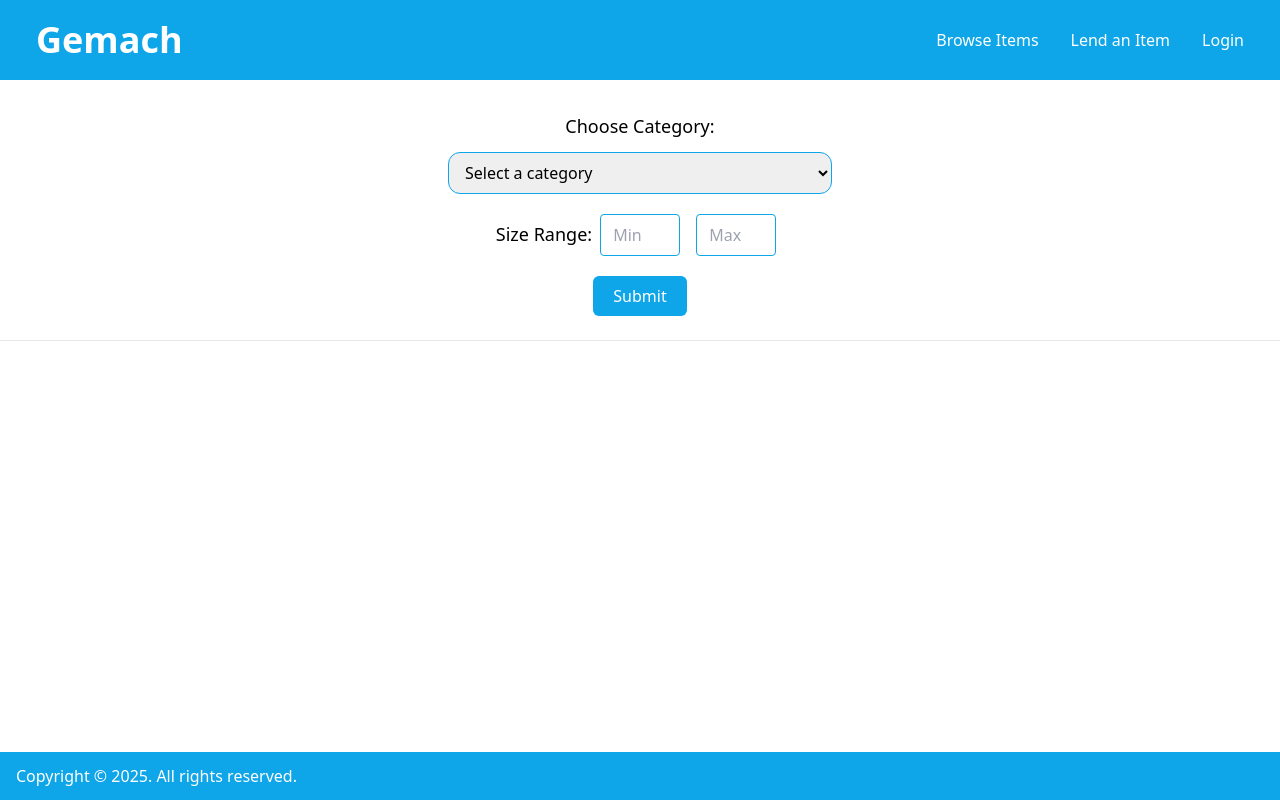
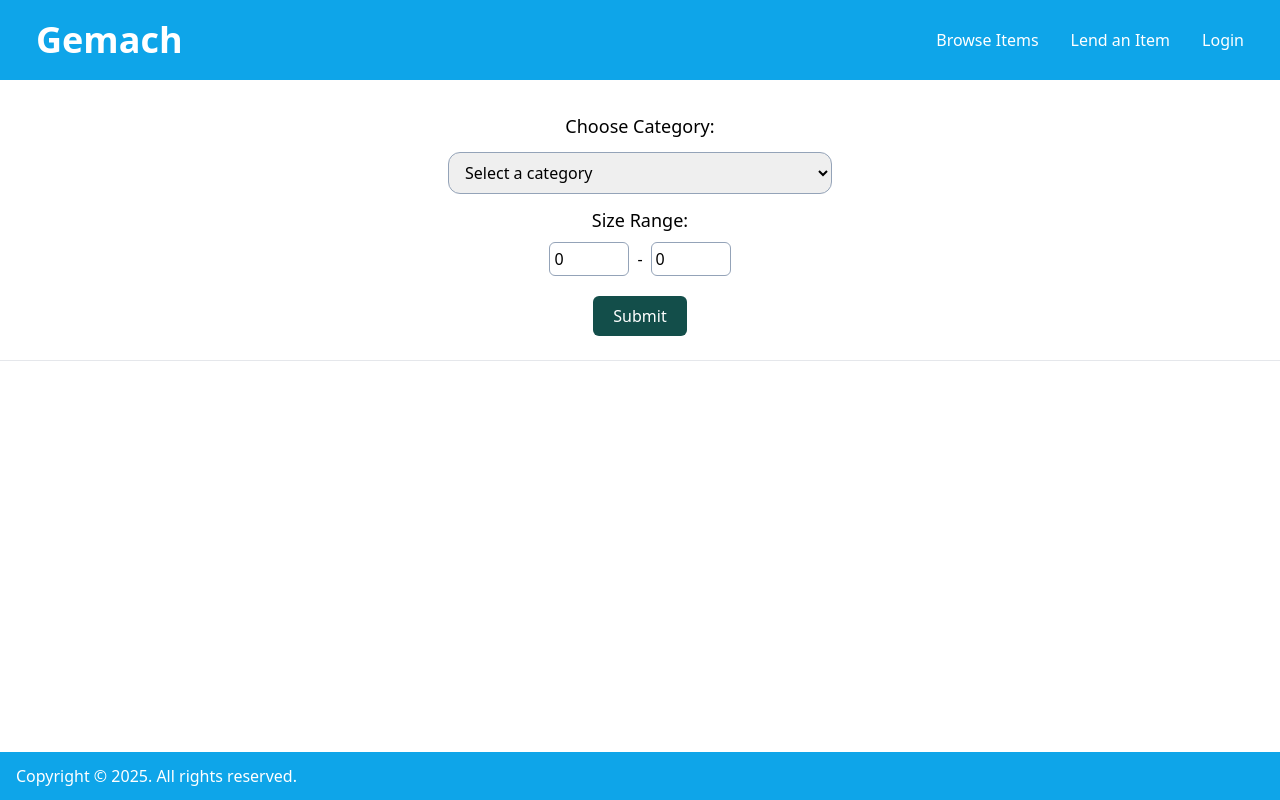
Before and after one commit to akivaab/training-app, a React (Vite) app in the folder client/: page /items in a window 1280 px wide. Built offline with nearby package versions, Linux system fonts and the light colour scheme.

Commit message:
more styling

```diff
--- a/client/src/components/item/ItemList.tsx
+++ b/client/src/components/item/ItemList.tsx
@@ -7,15 +7,17 @@ type PropsType = {
 
 function ItemList({ items }: PropsType) {
   return (
-    <div>
+    <div className="mt-4 flex flex-col gap-2">
       {items.map((item) => (
-        <Link
-          to={`${item.id}`}
-          key={item.id}
-          className="container mx-auto bg-blue-400 text-white"
-        >
-          {item.description}
-        </Link>
+        <div className="container mx-auto rounded-md bg-sky-200 p-4 transition-colors duration-75 hover:bg-sky-600 hover:text-white">
+          <Link to={`${item.id}`} key={item.id}>
+            <h3 className="text-xl">
+              {item.category.charAt(0).toUpperCase() + item.category.slice(1)},
+              Size {item.size}
+            </h3>
+            <p>{item.description}</p>
+          </Link>
+        </div>
       ))}
     </div>
   );
--- a/client/src/components/item/ItemSearchMenu.tsx
+++ b/client/src/components/item/ItemSearchMenu.tsx
@@ -20,20 +20,16 @@ function ItemSearchMenu({ onSubmit }: PropsType) {
 
   const [inputCategory, setInputCategory] = useState<CategoryType | null>(null);
   const [inputNumericalSize, setInputNumericalSize] = useState({
-    min: "",
-    max: ""
+    min: 0,
+    max: 0
   });
 
   function handleSubmit() {
-    const sizeMin = parseInt(inputNumericalSize.min);
-    const sizeMax = parseInt(inputNumericalSize.max);
+    const sizeMin = inputNumericalSize.min;
+    const sizeMax = inputNumericalSize.max;
     if (!inputCategory) {
       alert("Select a category");
-    } else if (
-      isNaN(sizeMin) ||
-      isNaN(sizeMax) ||
-      inputNumericalSize.min > inputNumericalSize.max
-    ) {
+    } else if (inputNumericalSize.min > inputNumericalSize.max) {
       alert("Invalid size range");
     } else {
       onSubmit(inputCategory, { min: sizeMin, max: sizeMax });
@@ -49,7 +45,7 @@ function ItemSearchMenu({ onSubmit }: PropsType) {
         onChange={(e) =>
           setInputCategory((e.target.value as CategoryType) || null)
         }
-        className="mx-auto w-96 rounded-xl border border-sky-500 px-3 py-2"
+        className="mx-auto w-96 rounded-xl border border-slate-400 px-3 py-2"
       >
         <option value="" disabled>
           Select a category
@@ -62,37 +58,42 @@ function ItemSearchMenu({ onSubmit }: PropsType) {
       </select>
 
       {/* Size */}
-      <div>
+      <div className="flex flex-col text-center">
         <label className="text-lg">Size Range:</label>
+        <div className="mt-2">
           <input
             type="number"
             placeholder="Min"
             value={inputNumericalSize.min}
-          onChange={(e) =>
+            onChange={(e) => {
+              const val = parseInt(e.target.value);
               setInputNumericalSize((prev) => ({
                 ...prev,
-              min: e.target.value
-            }))
-          }
-          className="m-2 w-20 rounded border border-sky-500 px-3 py-2"
+                min: val >= 0 ? val : 0
+              }));
+            }}
+            className="mx-2 mb-2 w-20 rounded-md border border-slate-400 p-1"
           />
+          -
           <input
             type="number"
             placeholder="Max"
             value={inputNumericalSize.max}
-          onChange={(e) =>
+            onChange={(e) => {
+              const val = parseInt(e.target.value);
               setInputNumericalSize((prev) => ({
                 ...prev,
-              max: e.target.value
-            }))
-          }
-          className="m-2 w-20 rounded border border-sky-500 px-3 py-2"
+                max: val >= 0 ? val : 0
+              }));
+            }}
+            className="mx-2 mb-2 w-20 rounded-md border border-slate-400 p-1"
           />
+        </div>
       </div>
 
       <button
         onClick={handleSubmit}
-        className="rounded-md bg-sky-500 px-5 py-2 text-white"
+        className="rounded-md bg-teal-900 px-5 py-2 text-white transition-colors duration-100 hover:bg-teal-700"
       >
         Submit
       </button>
--- a/client/src/components/user/UserList.tsx
+++ b/client/src/components/user/UserList.tsx
@@ -39,11 +39,14 @@ function UserList() {
     }
   }
   return (
-    <div className="flex flex-col gap-2">
+    <div className="mt-2 flex flex-col gap-3">
       {users.map((user) => (
-        <div key={user.id} className="container mx-auto bg-sky-500">
+        <div
+          key={user.id}
+          className="container mx-auto rounded-md bg-sky-200 p-4 transition-colors duration-75 hover:bg-sky-600 hover:text-white"
+        >
           <Link to={`${user.id}`}>
-            <div>
+            <div className="text-lg">
               {user.lastName}, {user.firstName}
             </div>
             <div>{user.email}</div>
```
Lines whose indentation alone changed are shown as unchanged.
